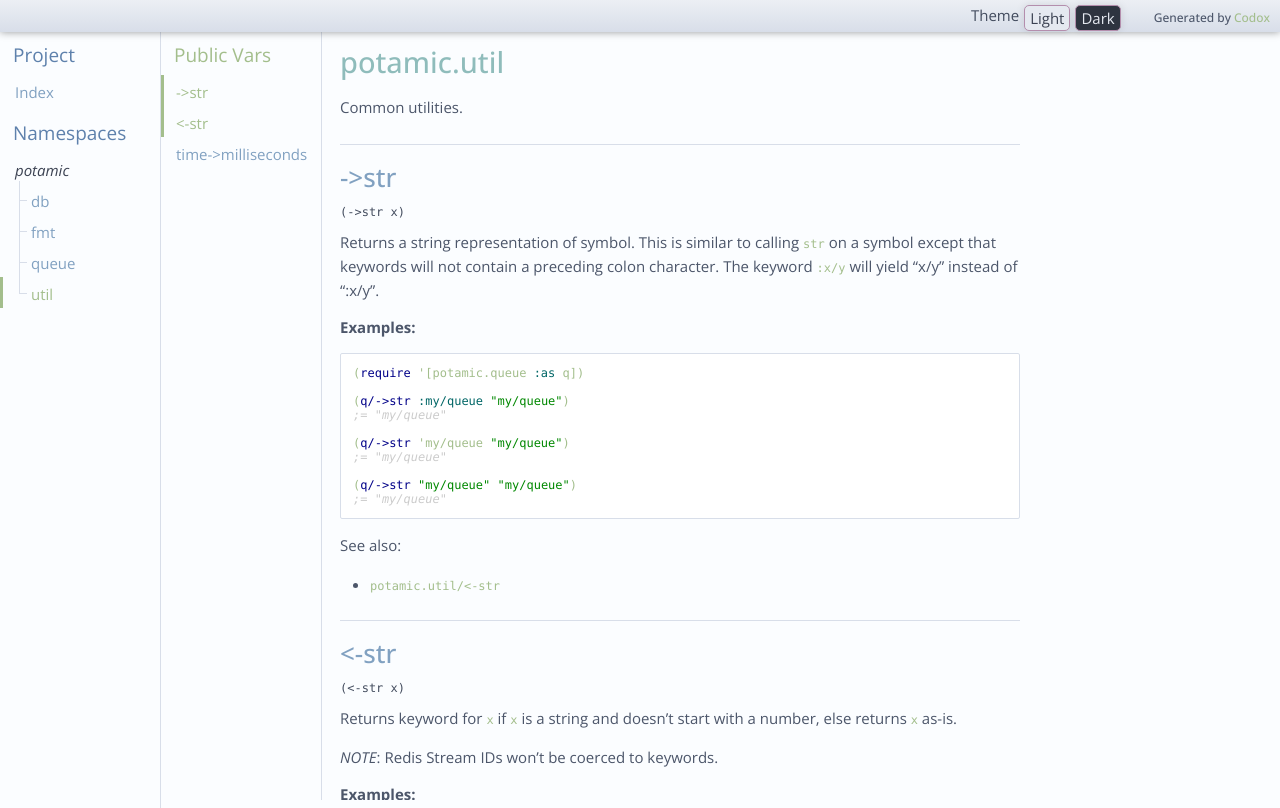
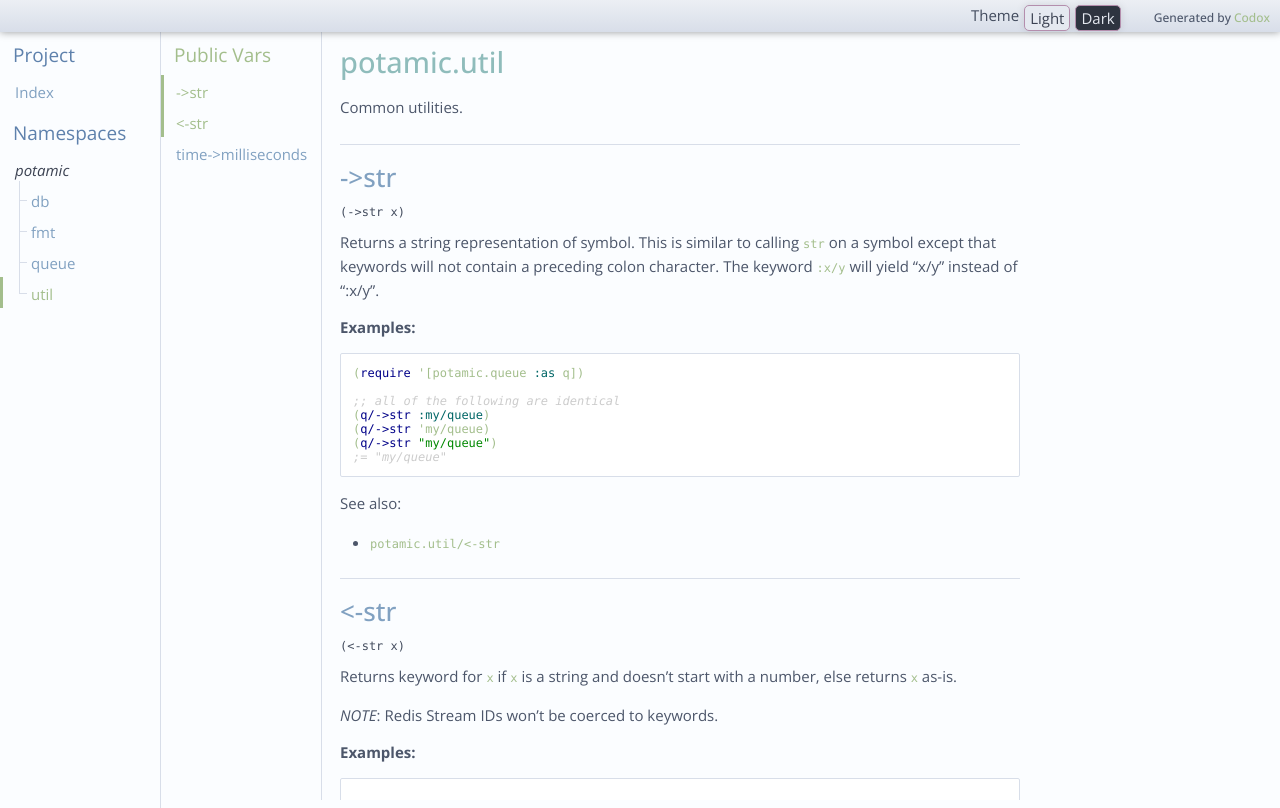
Before and after one commit to chadangelelli/potamic, a plain HTML site: page doc/potamic.util.html in a window 1280 px wide. Drawn offline with nearby package versions, Linux system fonts and the light colour scheme.

Commit message:
update util/->str docstring

```diff
--- a/doc/potamic.util.html
+++ b/doc/potamic.util.html
@@ -5,13 +5,10 @@
 <p><strong>Examples:</strong></p>
 <pre><code class="language-clojure">(require '[potamic.queue :as q])
 
-(q/-&gt;str :my/queue "my/queue")
-;= "my/queue"
-
-(q/-&gt;str 'my/queue "my/queue")
-;= "my/queue"
-
-(q/-&gt;str "my/queue" "my/queue")
+;; all of the following are identical
+(q/-&gt;str :my/queue)
+(q/-&gt;str 'my/queue)
+(q/-&gt;str "my/queue")
 ;= "my/queue"
 </code></pre>
 <p>See also:</p>
```
Also changed, not shown: 1 other file.
